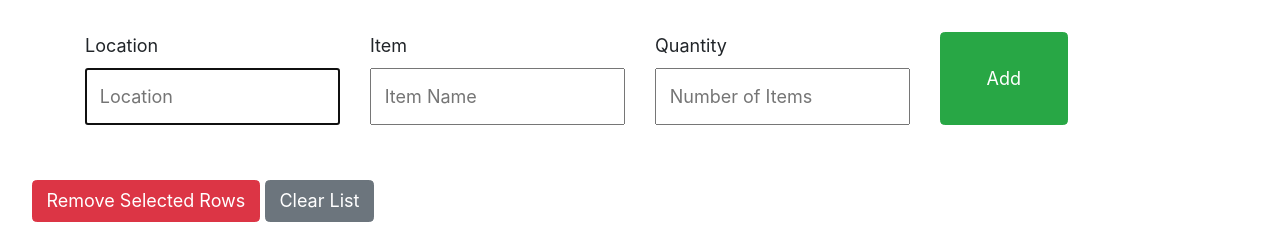
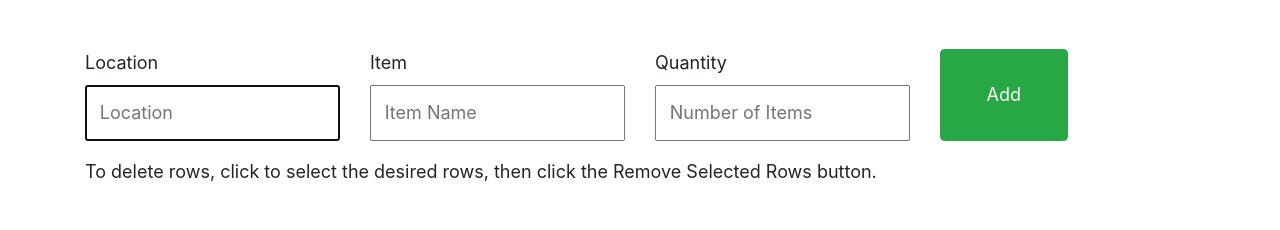
Before and after one commit to sievb/list, a plain HTML site: page index.html in a window 1280 px wide. Shown: the top 230 px of the page. Drawn offline with Linux system fonts and the light colour scheme.

Commit message:
Add instructions for removing rows
Add clarification on how to remove unwanted rows

Rows do not have a delete button or checkbox to show association with Remove Selected Rows button

Instructions will further be clarified if checkboxes are able to be added

```diff
--- a/index.css
+++ b/index.css
@@ -16,3 +16,7 @@ input {
 .container {
   margin-bottom: 2.5rem;
 }
+
+.row {
+  margin: 1.5% 0;
+}
--- a/index.html
+++ b/index.html
@@ -42,6 +42,15 @@
           <button id="addBtn" type="submit" class="btn btn-success">Add</button>
         </div>
       </div>
+
+      <div class="row">
+        <div class="col-sm">
+          <p>
+            To delete rows, click to select the desired rows, then click the
+            Remove Selected Rows button.
+          </p>
+        </div>
+      </div>
     </div>
 
     <div id="toolbar">
```
